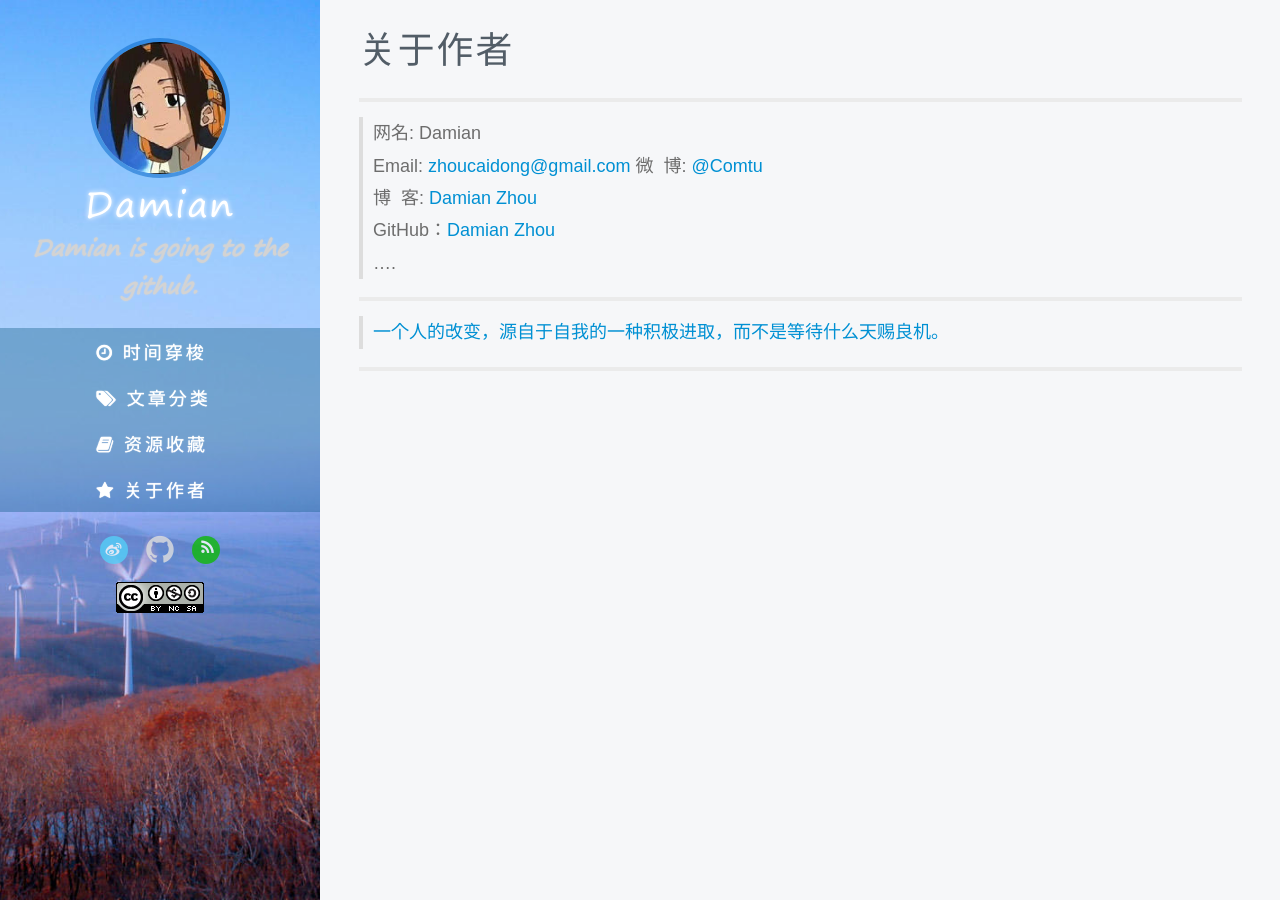
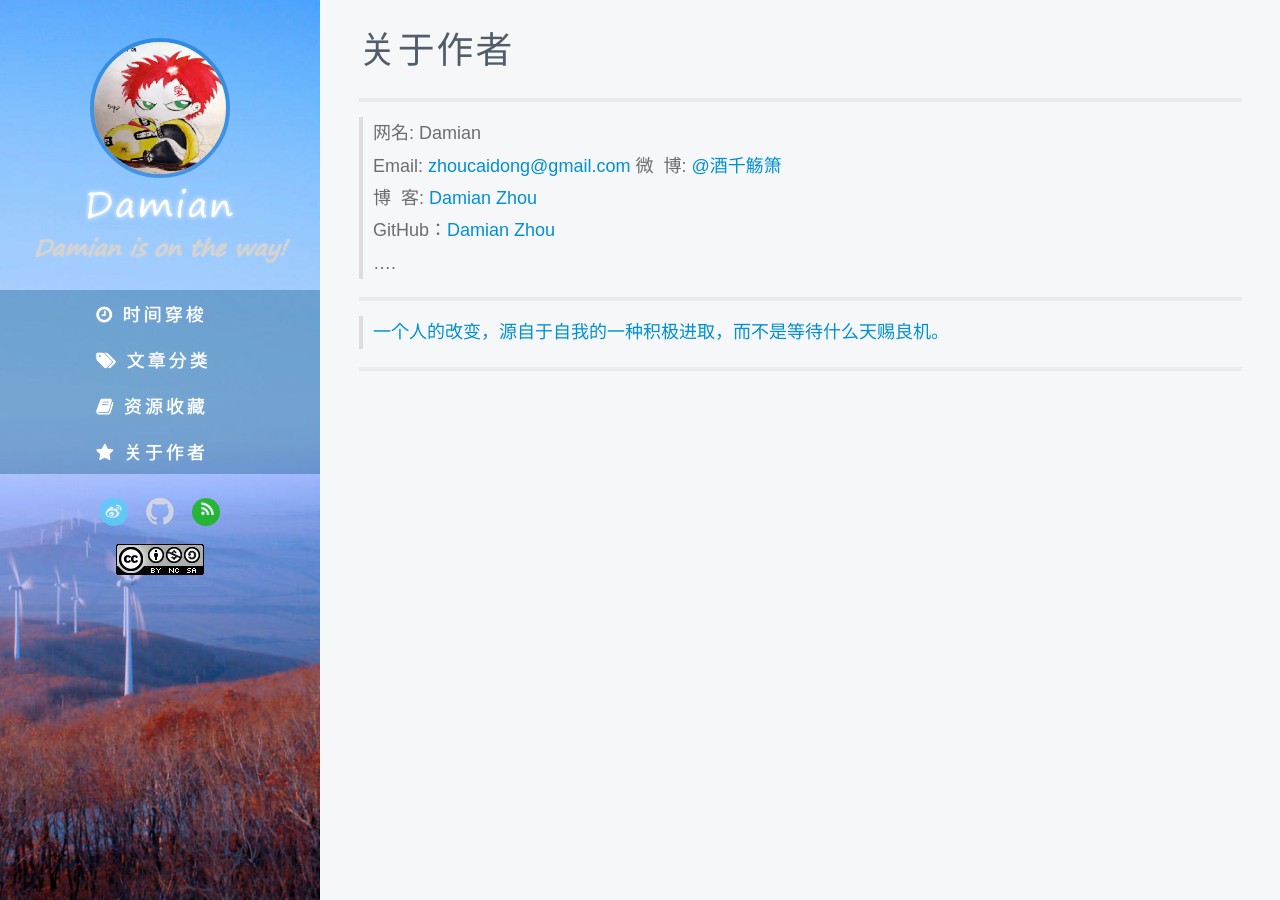
Before and after one commit to DamianZhou/Damian.github.io, a Jekyll site: the page built from page/about.md, in a window 1280 px wide. Built offline with Jekyll 4.4.1, drawn with Linux system fonts in a browser that asks for light colours; some web fonts are replaced; comment, search, counter and statistics services are not loaded.

Commit message:
修改基础信息

```diff
--- a/_config.yml
+++ b/_config.yml
@@ -19,8 +19,8 @@ shTheme: shThemeDefault # shThemeDefault  shThemeDjango  shThemeEclipse  shTheme
 
 blog:
     name: Damian                                                    # 博客名称
-    description: Damian is going to the github.                     # 博客描述
-    title: Damian Zhou                                              # 网页标题
+    description: Damian is on the way!                              # 博客描述
+    title: Damian Zhou‘s Blog                                       # 网页标题
     url: http://damian.github.io/                                   # 博客地址
     duoshuo: DamianZhou                                             # 多说ID
     tongji: e0d9a75a7e53b54cd1e6649facd5906e                        # 百度统计ID
--- a/page/about.md
+++ b/page/about.md
@@ -31,7 +31,7 @@ blockquote p {
 
 > 网名: Damian
 > Email: <a href="mailto:zhoucaidong@gmail.com">zhoucaidong@gmail.com</a>
-> 微&nbsp;&nbsp;博: <a href="http://weibo.com/zhoucaidong">@Comtu</a>
+> 微&nbsp;&nbsp;博: <a href="http://weibo.com/zhoucaidong">@酒千觞箫</a>
 > 博&nbsp;&nbsp;客: <a href="http://damian.github.io/">Damian Zhou</a>
 > GitHub：[Damian Zhou](https://github.com/DamianZhou)
 > ....
```
Also changed, not shown: res/img/icon.jpg.
